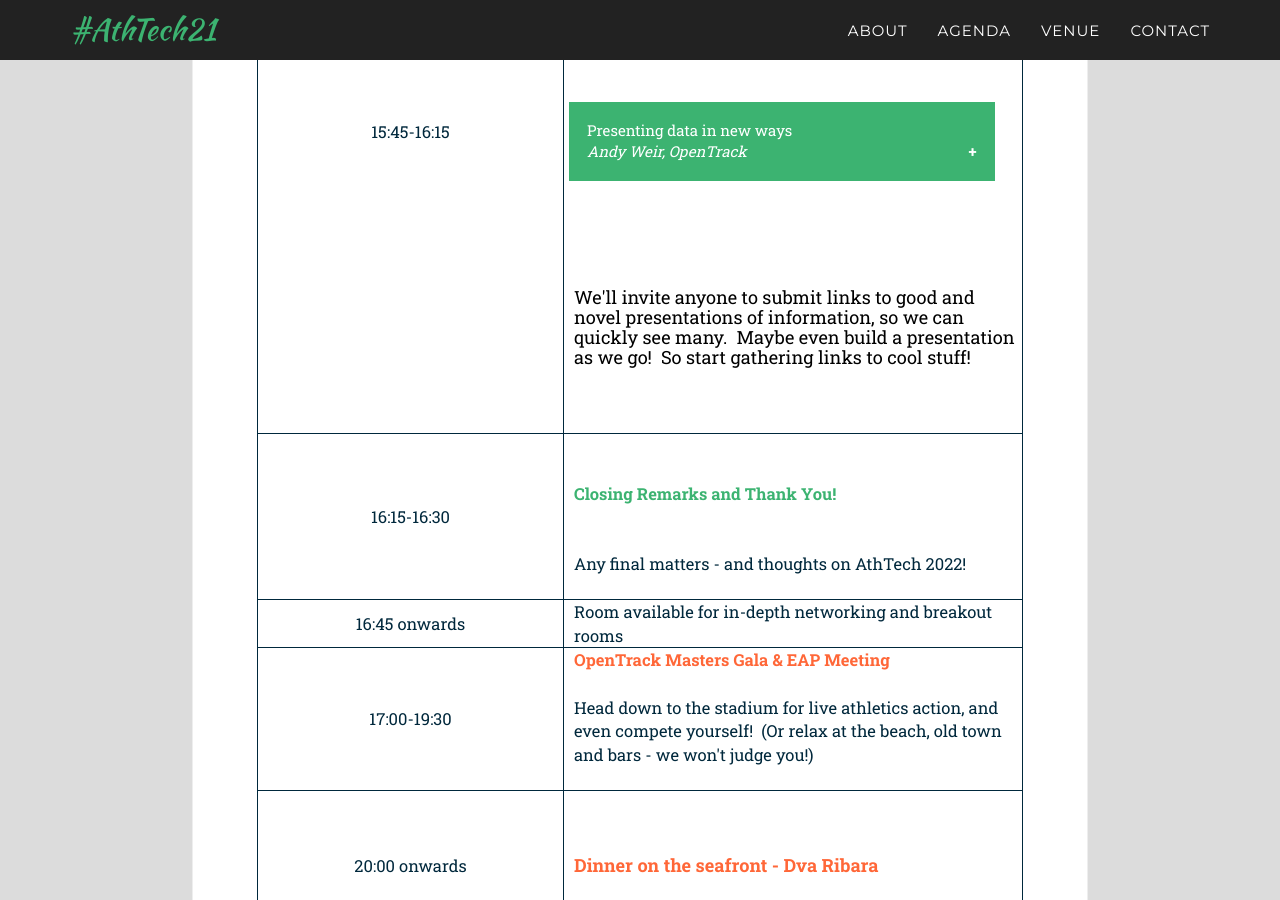
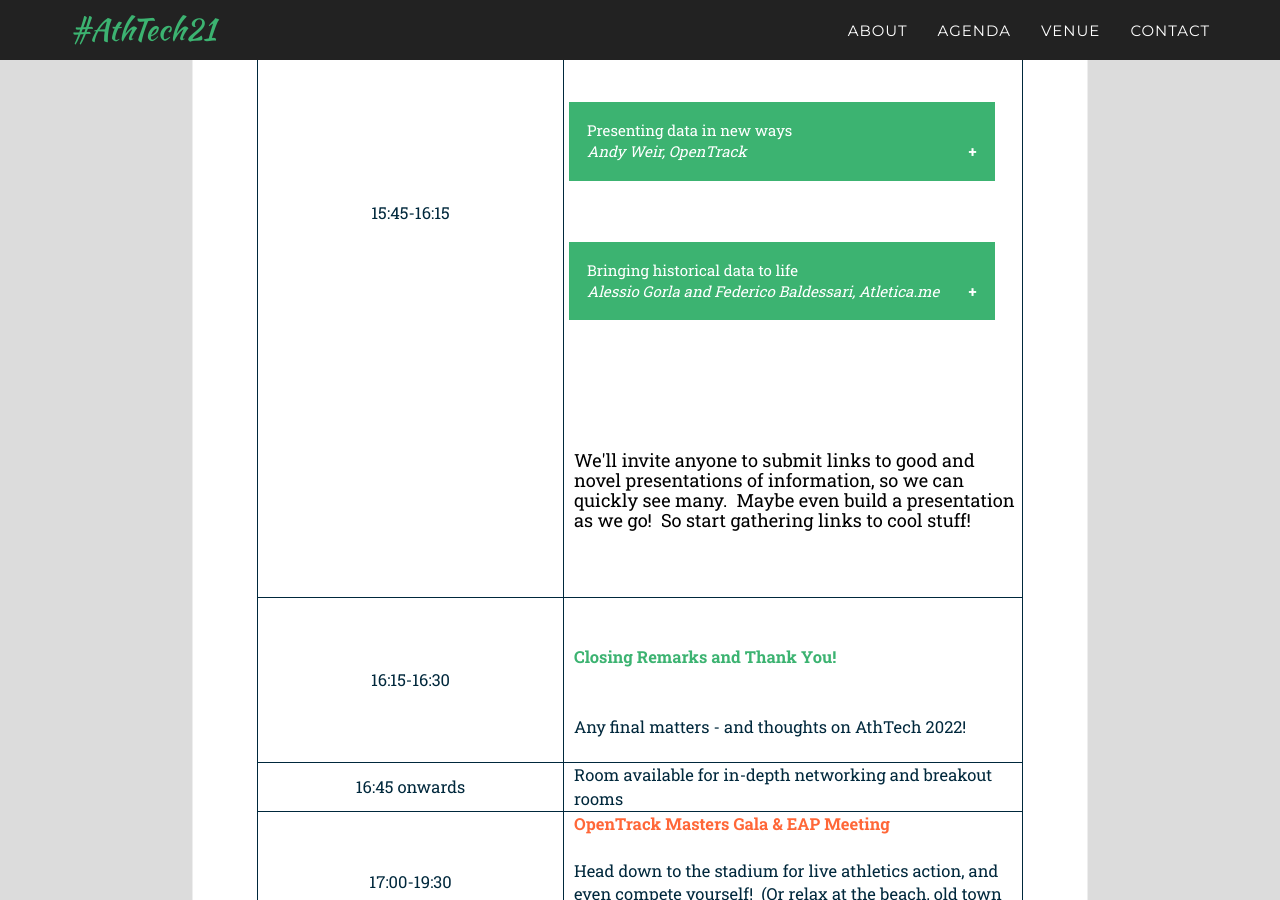
Before and after one commit to openath/athtech, a Jekyll site: the page built from _2021_pages/agenda.html, in a window 1280 px wide and 900 px high, scrolled down 10313 px. Built offline with Jekyll 4.4.1, drawn with Linux system fonts in a browser that asks for light colours; some web fonts are replaced.

Commit message:
Update agenda.html

```diff
--- a/_2021_pages/agenda.html
+++ b/_2021_pages/agenda.html
@@ -408,6 +408,11 @@ published: true
                         <div class='content'>
                             Presenting a roundup of good data visualisations and ways to tell the stories - both race day and historical
                         </div>
+                        <button class='collapsible'>Bringing historical data to life<br><i>Alessio Gorla and Federico Baldessari, Atletica.me</i></button>
+                        <div class='content'>
+
+                        </div>
+
 
                         <p>We'll invite anyone to submit links to good and novel presentations of information, so we can quickly see many.  Maybe even build a presentation as we go!  So start gathering links to cool stuff!</p>
                     </td>
```
